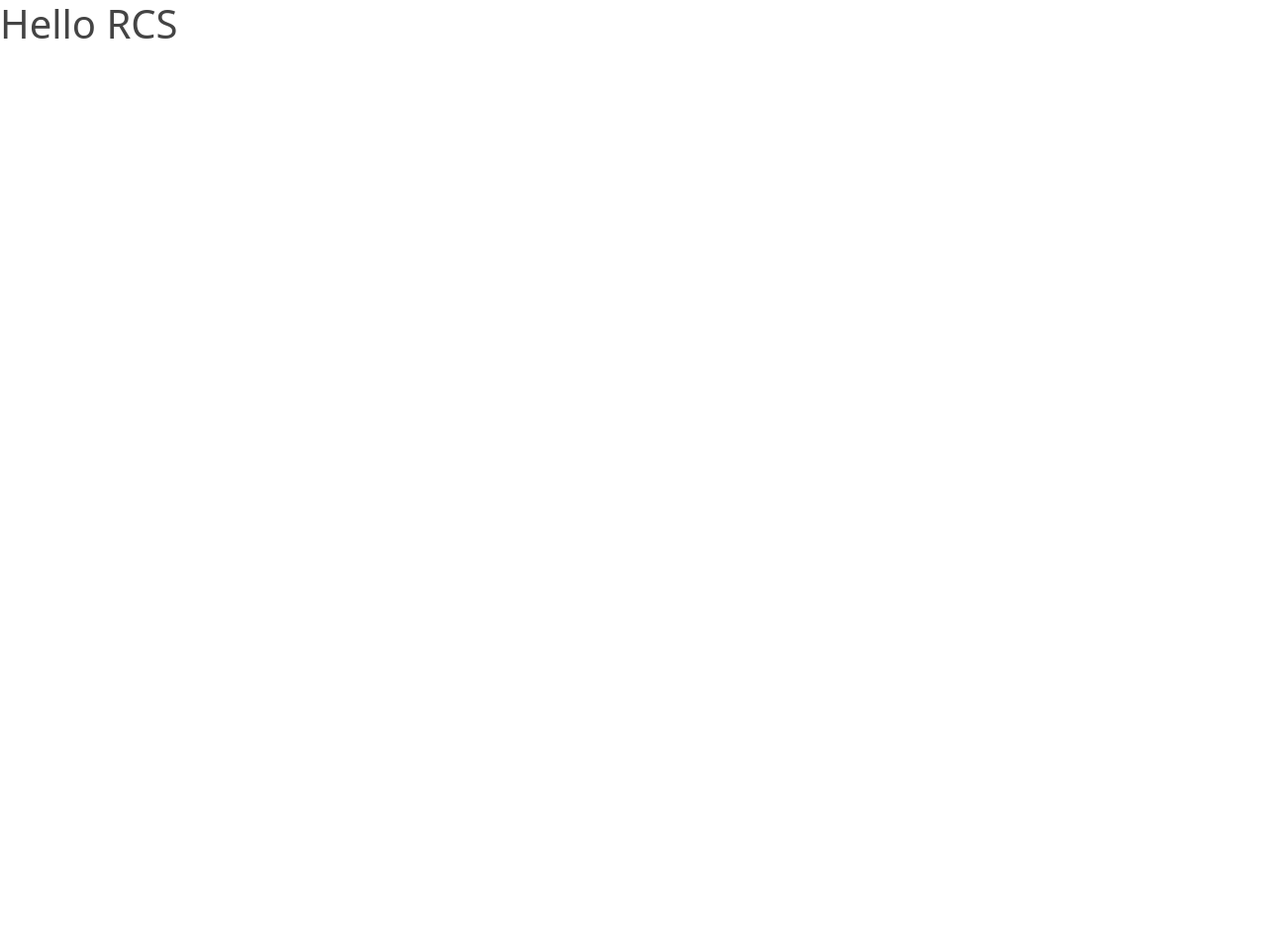
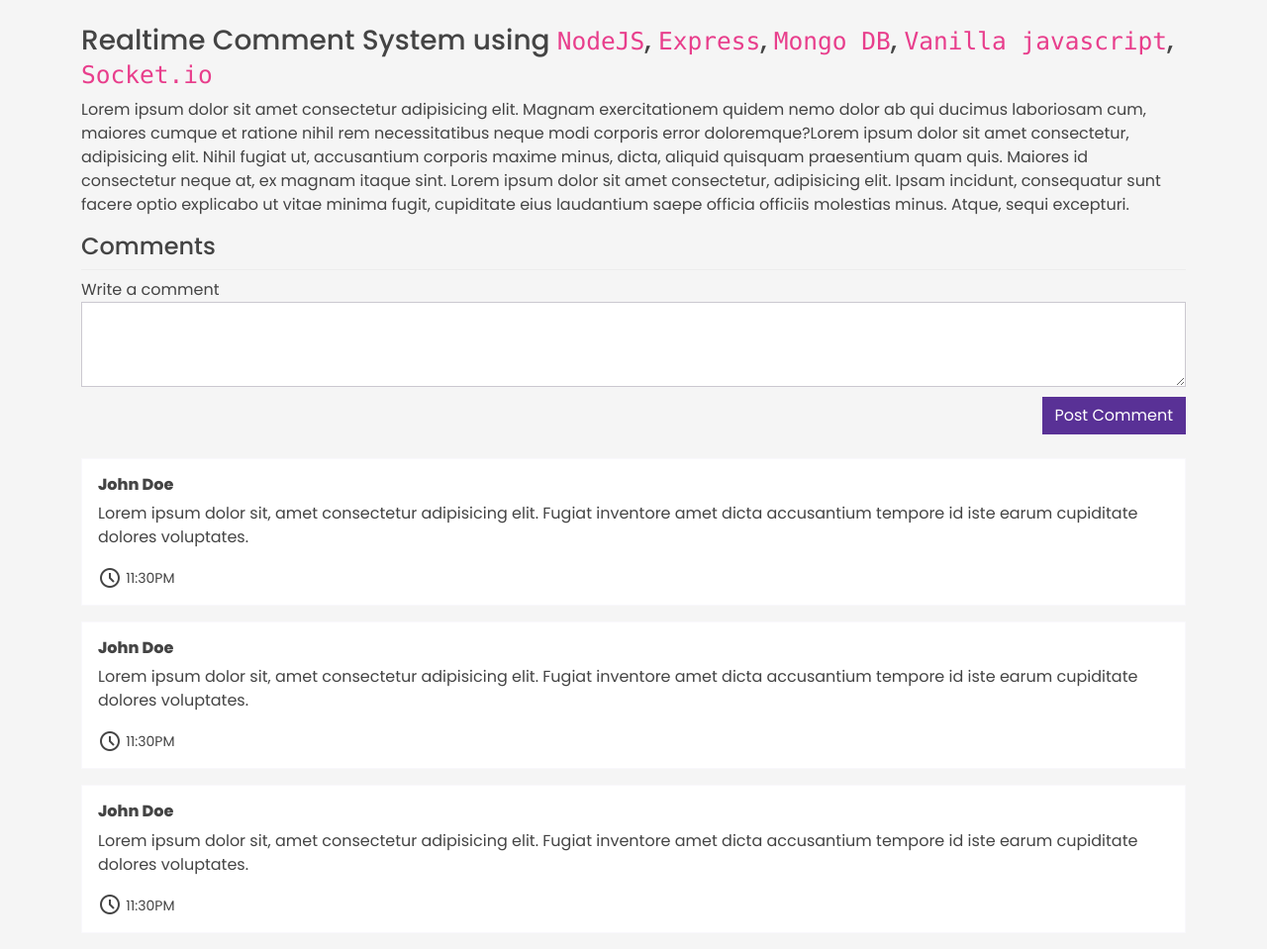
Before and after one commit to Rahulkakkar2911/RealtimeCommentSystem, a website: page public/index.html in a window 1280 px wide. Shown: the whole page at 99% size. Before the commit the page ends 800 px from the top, so only its background shows below. Drawn offline with nearby package versions, Linux system fonts and the light colour scheme.

Commit message:
Added all styles

```diff
--- a/public/css/style.css
+++ b/public/css/style.css
@@ -0,0 +1,28 @@
+*{
+    margin: 0;
+    padding: 0;
+    box-sizing: border-box;
+}
+body{
+    background: whitesmoke;
+    -webkit-font-smoothing: antialised;
+    font-family: 'Poppins', sans-serif;
+}
+.btn{
+    margin-top: 10px;
+    float: right;
+}
+.comment-box{
+    list-style-type: none;
+    padding: 0;
+}
+.comment-box .comment h6{
+    font-weight: 800;
+}
+p{
+    font-size: 16px;
+}
+.comment-box .comment span, .comment-box .comment small{
+    line-height: 2px;
+    vertical-align: middle;
+}
--- a/public/index.html
+++ b/public/index.html
@@ -1,15 +1,107 @@
 <!DOCTYPE html>
 <html lang="en">
-<head>
-    <meta charset="UTF-8">
-    <meta http-equiv="X-UA-Compatible" content="IE=edge">
-    <meta name="viewport" content="width=device-width, initial-scale=1.0">
+  <head>
+    <meta charset="UTF-8" />
+    <meta http-equiv="X-UA-Compatible" content="IE=edge" />
+    <meta name="viewport" content="width=device-width, initial-scale=1.0" />
     <title>Realtime Comment System</title>
-    <link rel="stylesheet" href="css/bootstrap.min.css">
-    <link rel="stylesheet" href="css/style.css">
-</head>
-<body>
-    <h1>Hello RCS</h1>
+    <link rel="stylesheet" href="https://fonts.googleapis.com/css2?family=Material+Symbols+Outlined:opsz,wght,FILL,GRAD@48,400,0,0" />
+    <link rel="preconnect" href="https://fonts.googleapis.com" />
+    <link rel="preconnect" href="https://fonts.gstatic.com" crossorigin />
+    <link
+      href="https://fonts.googleapis.com/css2?family=Poppins:wght@400;500;600;700;800;900&display=swap"
+      rel="stylesheet"
+    />
+    <link rel="stylesheet" href="css/bootstrap.min.css" />
+    <link rel="stylesheet" href="css/style.css" />
+  </head>
+  <body>
+    <div class="container">
+      <div class="row mt-4">
+        <div class="col-md-12">
+          <h3>
+            Realtime Comment System using <code>NodeJS</code>,
+            <code>Express</code>, <code>Mongo DB</code>,
+            <code>Vanilla javascript</code>, <code>Socket.io</code>
+          </h3>
+          <p>
+            Lorem ipsum dolor sit amet consectetur adipisicing elit. Magnam
+            exercitationem quidem nemo dolor ab qui ducimus laboriosam cum,
+            maiores cumque et ratione nihil rem necessitatibus neque modi
+            corporis error doloremque?Lorem ipsum dolor sit amet consectetur,
+            adipisicing elit. Nihil fugiat ut, accusantium corporis maxime
+            minus, dicta, aliquid quisquam praesentium quam quis. Maiores id
+            consectetur neque at, ex magnam itaque sint. Lorem ipsum dolor sit
+            amet consectetur, adipisicing elit. Ipsam incidunt, consequatur sunt
+            facere optio explicabo ut vitae minima fugit, cupiditate eius
+            laudantium saepe officia officiis molestias minus. Atque, sequi
+            excepturi.
+          </p>
+          <div class="row">
+            <div class="col-md-12">
+                <h4 class="border-bottom pb-2">Comments</h4>
+            </div>
+            <div class="col-md-12">
+                <div class="form-group">
+                    <label for="">Write a comment</label>
+                    <textarea class="form-control" id="textarea" rows="3"></textarea>
+                </div>
+            </div>
+            <div class="col-md-12">
+                <button class="btn btn-primary">Post Comment</button>
+            </div>
+        </div>
+        </div>
+      </div>
+      <div class="row">
+          <div class="col-md-12 mt-4">
+              <ul class="comment-box">
+                  <li class="comment">
+                      <div class="card border-light mb-3">
+                          <div class="card-body">
+                              <h6>John Doe</h6>
+                              <p>Lorem ipsum dolor sit, amet consectetur adipisicing elit. Fugiat inventore amet dicta accusantium tempore id iste earum cupiditate dolores voluptates.</p>
+                              <div>
+                                <span class="material-symbols-outlined">
+                                    schedule
+                                    </span>
+                                    <small>11:30PM</small>
+                              </div>
+                          </div>
+                      </div>
+                  </li>
+                  <li class="comment">
+                    <div class="card border-light mb-3">
+                        <div class="card-body">
+                            <h6>John Doe</h6>
+                            <p>Lorem ipsum dolor sit, amet consectetur adipisicing elit. Fugiat inventore amet dicta accusantium tempore id iste earum cupiditate dolores voluptates.</p>
+                            <div>
+                              <span class="material-symbols-outlined">
+                                  schedule
+                                  </span>
+                                  <small>11:30PM</small>
+                            </div>
+                        </div>
+                    </div>
+                </li>
+                <li class="comment">
+                    <div class="card border-light mb-3">
+                        <div class="card-body">
+                            <h6>John Doe</h6>
+                            <p>Lorem ipsum dolor sit, amet consectetur adipisicing elit. Fugiat inventore amet dicta accusantium tempore id iste earum cupiditate dolores voluptates.</p>
+                            <div>
+                              <span class="material-symbols-outlined">
+                                  schedule
+                                  </span>
+                                  <small>11:30PM</small>
+                            </div>
+                        </div>
+                    </div>
+                </li>
+              </ul>
+          </div>
+      </div>
+    </div>
     <script src="js/script.js"></script>
-</body>
+  </body>
 </html>
```
